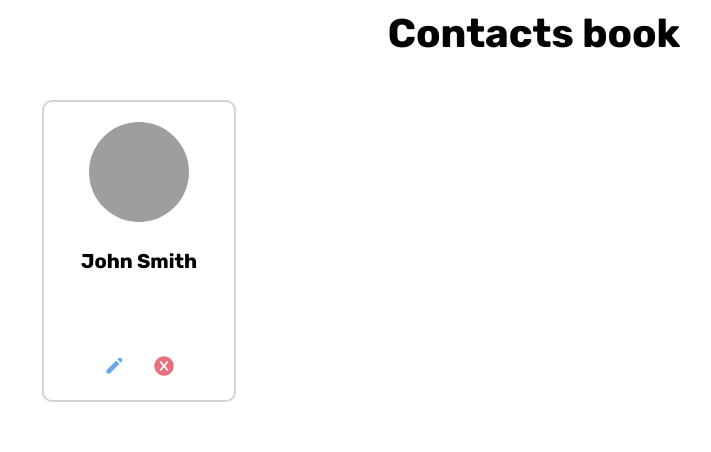
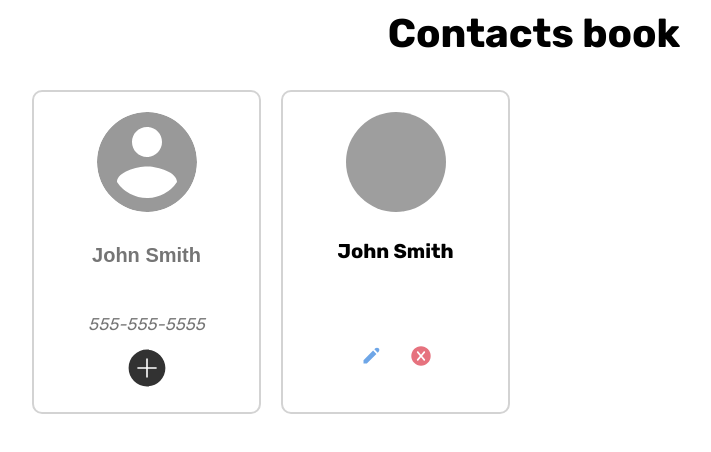
Before and after one commit to IvanLysukhin/game, a React (Create React App) app: page / in a window 1280 px wide. Shown: the top 452 px of the page, without its empty margins (106-817 px from the left). Built offline with nearby package versions, Linux system fonts and the light colour scheme; data requests are answered from the project's data file; grey boxes are pictures that could not be loaded.

Commit message:
added html form

```diff
--- a/public/css/app.css
+++ b/public/css/app.css
@@ -152,7 +152,7 @@ body {
   margin: 10px 0 0 0;
   display: flex;
   flex-wrap: wrap;
-  justify-content: space-between;
+  justify-content: flex-start;
 }
 
 .contact {
@@ -162,8 +162,9 @@ body {
   align-items: center;
   border: 2px solid lightgray;
   border-radius: 10px;
-  margin: 20px;
   padding: 20px;
+  flex-basis: 185px;
+  margin: 10px;
 }
 
 .contact__buttons-list {
@@ -220,6 +221,11 @@ body {
   opacity: 0.8;
 }
 
+.contact__button-pic--add-button {
+  height: 40px;
+  width: 40px;
+}
+
 .contact__button-pic:hover {
   opacity: 1;
 }
@@ -227,3 +233,42 @@ body {
 .contact__button-pic:active {
   opacity: 0.5;
 }
+
+.contact__name--input {
+  width: 80%;
+  cursor: pointer;
+  border: none;
+}
+
+.contact__name--input:hover {
+  color: black;
+}
+
+.contact-form {
+  display: flex;
+  flex-direction: column;
+  align-items: center;
+}
+
+.contact__number--input {
+  text-align: center;
+  cursor: pointer;
+  font-size: 17px;
+  border: none;
+}
+
+.contact__number--input:hover {
+  color: black;
+}
+
+input::-webkit-outer-spin-button,
+input::-webkit-inner-spin-button {
+  -webkit-appearance: none;
+}
+input[type='number'] {
+  -moz-appearance: textfield;
+}
+
+.contact__avatar-load {
+  cursor: pointer;
+}
--- a/src/components/main/main.jsx
+++ b/src/components/main/main.jsx
@@ -2,7 +2,7 @@ import {useSelector} from 'react-redux';
 import {getContacts} from '../../store/selectors';
 import ContactCard from "../contact-card/contact-card";
 
-function Main () {
+function Main() {
   const contacts = useSelector(getContacts);
 
   return (
@@ -14,6 +14,29 @@ function Main () {
         <div className="contacts-container">
           <h2 className="visually-hidden">Contact list</h2>
           <ul className="contacts-list">
+            <li className="contacts-item contact">
+              <form className="contact-form">
+                <h3 className="visually-hidden">Contact card</h3>
+                <input className="visually-hidden" id="avatar" type="file" accept="image/jpeg, image/png"/>
+                <label className="contact__avatar-load" htmlFor="avatar">
+                  <img className="contact__pic" src="img/avatar.svg" alt="Contact picture" width="100" height="100"/>
+                </label>
+                <input className="contact__name contact__name--input" placeholder="John Smith"/>
+                <input className="contact__number contact__number--input" type="number" placeholder="555-555-5555"/>
+                <ul className="contact__buttons-list">
+                  <li className="contact__buttons-item">
+                    <button className="contact__button" name="edit">
+                      <svg className="contact__button-pic contact__button-pic--add-button" fill="#000000"
+                           xmlns="http://www.w3.org/2000/svg" viewBox="0 0 50 50" width="50px"
+                           height="50px">
+                        <path
+                          d="M25,2C12.317,2,2,12.317,2,25s10.317,23,23,23s23-10.317,23-23S37.683,2,25,2z M37,26H26v11h-2V26H13v-2h11V13h2v11h11V26z"/>
+                      </svg>
+                    </button>
+                  </li>
+                </ul>
+              </form>
+            </li>
             {contacts.map((contact) => <ContactCard key={contact.id} contact={contact}/>)}
           </ul>
         </div>
--- a/src/index.js
+++ b/src/index.js
@@ -6,7 +6,7 @@ import {configureStore} from '@reduxjs/toolkit';
 import {Provider} from 'react-redux';
 import {appReducer} from "./store/reducer";
 import{createAPI} from './api';
-import {fetchContacts} from './store/api-actions';
+import {fetchContacts} from "./store/api-actions";
 
 const api = createAPI();
 
```
Also changed, not shown: public/img/plus.svg (added).
